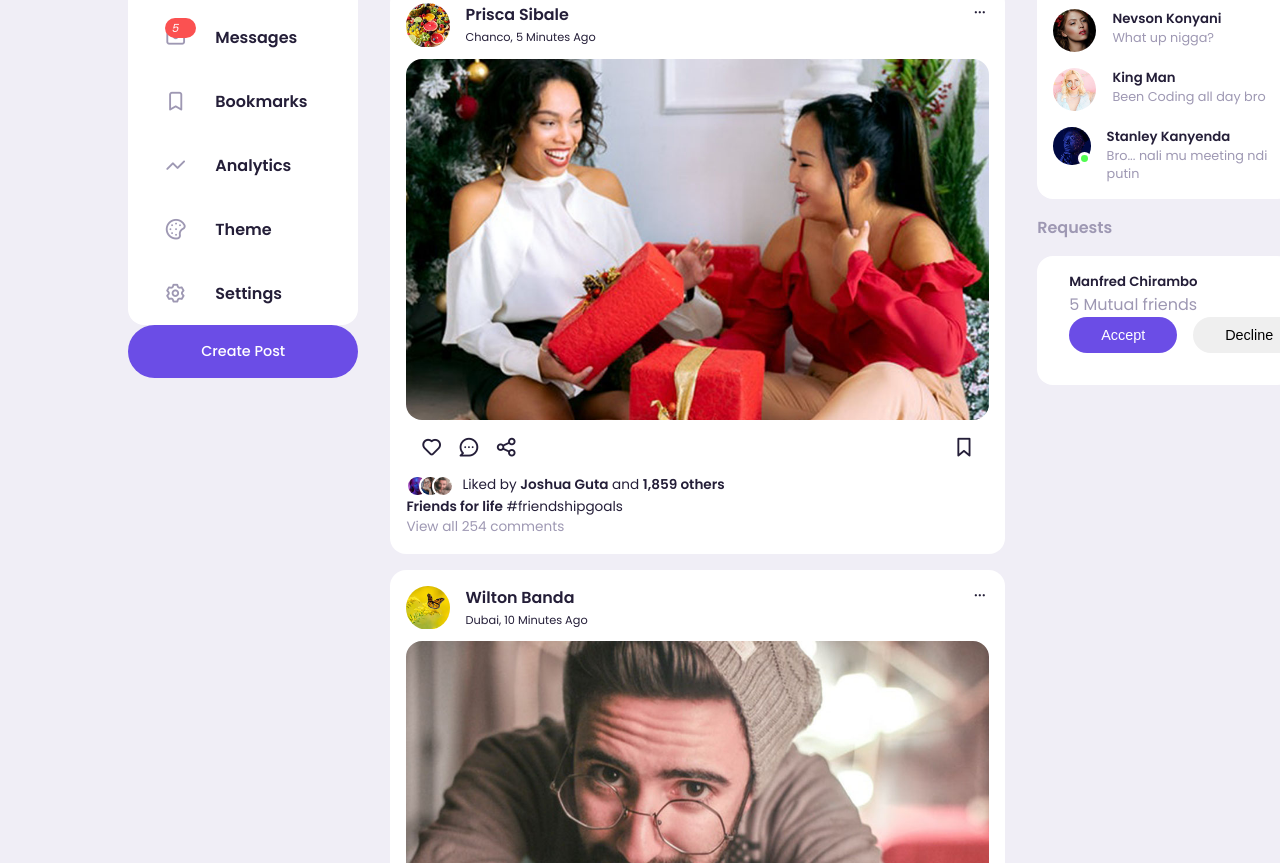
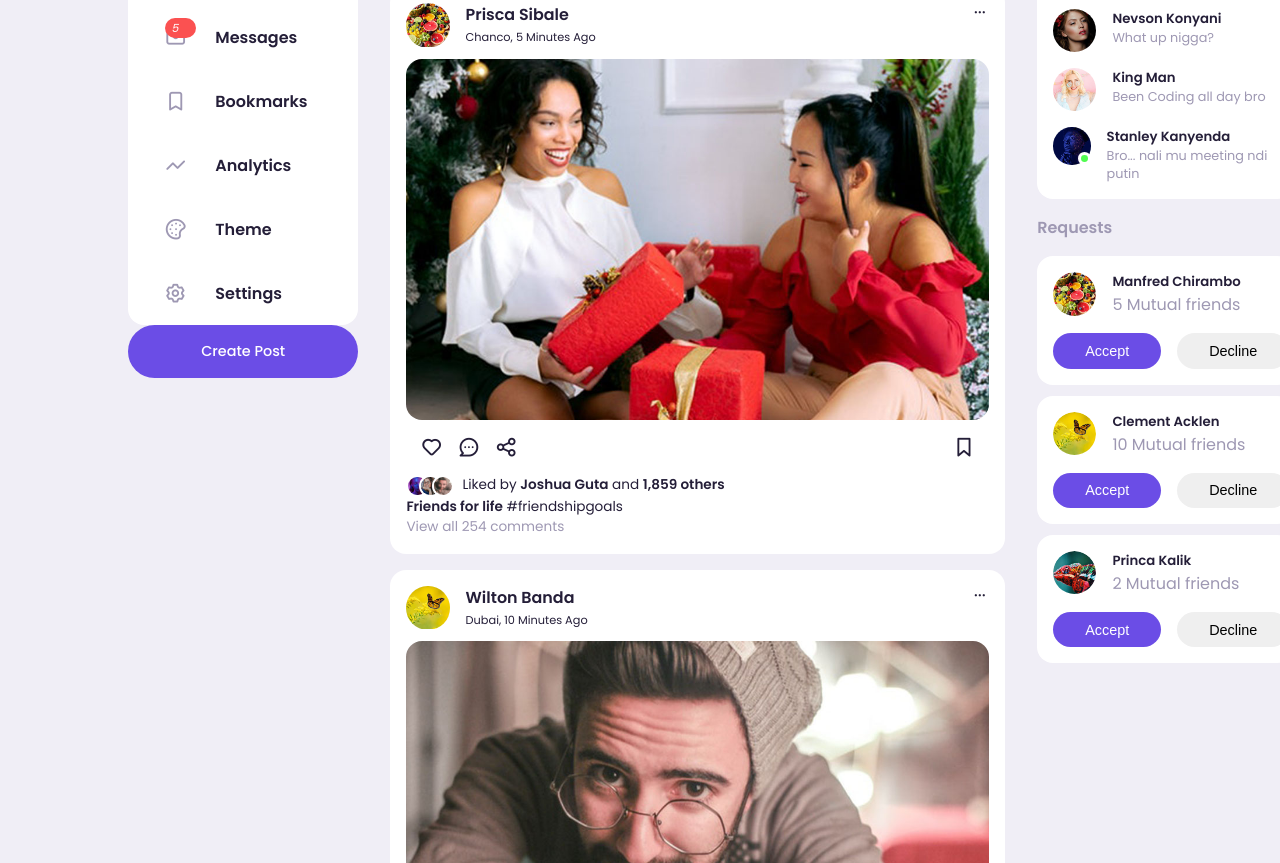
Before and after one commit to TgkCapture/Capture-Socials, a plain HTML site: page index.html in a window 1280 px wide. Shown: the part 371-1234 px from the top of the page. Drawn offline with nearby package versions, Linux system fonts and the light colour scheme.

Commit message:
friend view modified

```diff
--- a/index.html
+++ b/index.html
@@ -505,6 +505,46 @@
                             <div>
                                 <h5>Manfred Chirambo</h5>
                                 <p class="text-muted">5 Mutual friends</p>
+                            </div>
+                        </div>
+                        <div class="action">
+                            <button class="btn btn-primary">
+                                Accept
+                            </button>
+                            <button class="btn">
+                                Decline
+                            </button>
+                        </div>
+                    </div>
+                    <div class="request">
+                        <div class="info">
+                            <div class="profile-photo">
+                                <img src="./images/profile-14.jpg">
+                            </div>
+                            <div>
+                                <h5>Clement Acklen</h5>
+                                <p class="text-muted">10 Mutual friends</p>
+                            </div>
+                        </div>
+                        <div class="action">
+                            <button class="btn btn-primary">
+                                Accept
+                            </button>
+                            <button class="btn">
+                                Decline
+                            </button>
+                        </div>
+                    </div>
+                    <div class="request">
+                        <div class="info">
+                            <div class="profile-photo">
+                                <img src="./images/profile-19.jpg">
+                            </div>
+                            <div>
+                                <h5>Princa Kalik</h5>
+                                <p class="text-muted">2 Mutual friends</p>
+                            </div>
+                        </div>
                         <div class="action">
                             <button class="btn btn-primary">
                                 Accept
@@ -515,9 +555,9 @@
                         </div>
                     </div>
                 </div>
+
                 </div>
-                </div>
-
+                <!-------------End of Friend Requests --------------->
             </div>
         </div>
     </main>
```
Lines whose indentation alone changed are shown as unchanged.
